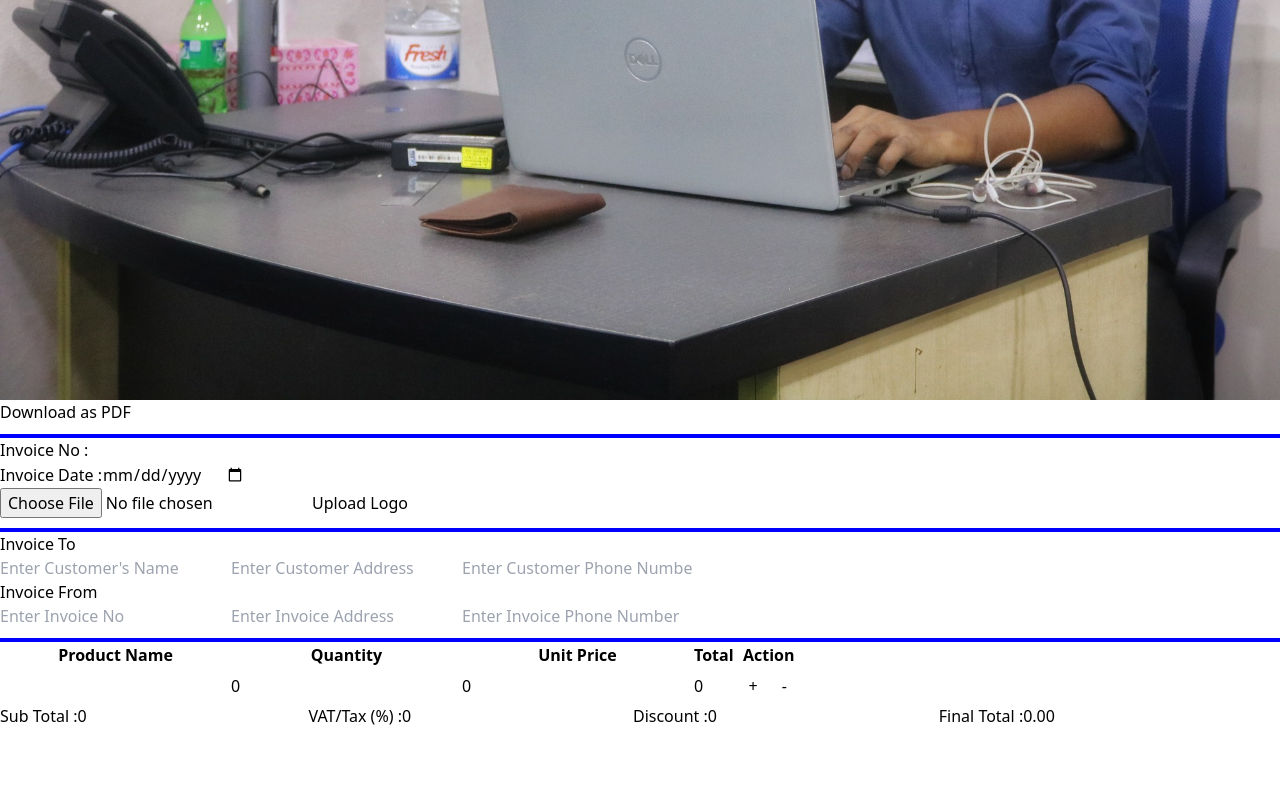
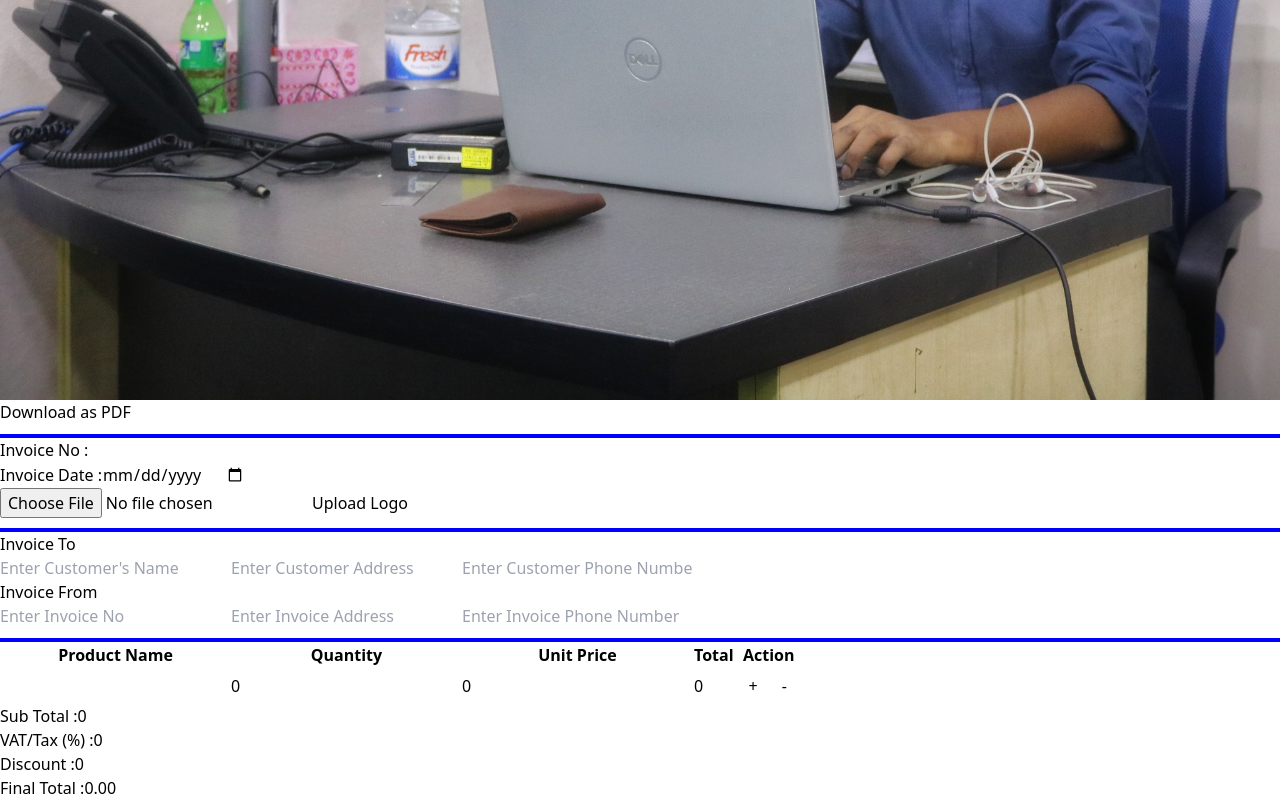
Before and after one commit to dassajib/Invoice-Management, a React (Vite) app: page /create-invoice in a window 1280 px wide. Shown: the part 874-1674 px from the top of the page. Before the commit the page ends 1602 px from the top, so only its background shows below. Built offline with nearby package versions, Linux system fonts and the light colour scheme.

Commit message:
sub total alignment done

```diff
--- a/src/components/CalculationTable/CalculationTable.jsx
+++ b/src/components/CalculationTable/CalculationTable.jsx
@@ -53,7 +53,7 @@ const CalculationTable = () => {
 
   return (
     <div>
-      <table class="table-auto mt-4 w-full">
+      <table className="table-auto mt-4 w-full">
         <thead>
           <tr>
             <th>Product Name</th>
@@ -108,9 +108,7 @@ const CalculationTable = () => {
                 />
               </td>
               <td style={{ borderStyle: "hidden" }}>{product.total}</td>
-              <td
-                style={{ borderStyle: "hidden", padding: 4 }}
-              >
+              <td style={{ borderStyle: "hidden", padding: 4 }}>
                 {index === products.length - 1 && (
                   <button
                     type="button"
@@ -139,48 +137,48 @@ const CalculationTable = () => {
         </tbody>
       </table>
 
-      <div class="grid gap-4">
-        <div class="grid grid-cols-3 gap-4">
+      <div className="grid gap-4 mt-5 mb-20">
+        <div className="grid grid-cols-3">
           <div></div>
           <div></div>
           <div>
             <form>
-              <label column sm={6}>
-                Sub Total :
-              </label>
+              <div className="flex justify-between">
+                <label>Sub Total :</label>
                 <input
-                className="border-0"
+                  className="border-0 w-36"
                   type="number"
                   readOnly
                   value={calculateSubTotal()}
                 />
-              <label column sm={6}>
-                VAT/Tax (%) :
-              </label>
+              </div>
+              <div className="flex justify-between">
+                <label>VAT/Tax (%) :</label>
                 <input
-                className="border-0"
+                  className="border-0 w-36"
                   type="number"
                   value={vatTax}
                   onChange={(e) => setVatTax(parseFloat(e.target.value))}
                 />
-              <label column sm={6}>
-                Discount :
-              </label>
+              </div>
+              <div className="flex justify-between">
+                <label>Discount :</label>
                 <input
-                className="border-0"
+                  className="border-0 w-36"
                   type="number"
                   value={discount}
                   onChange={(e) => setDiscount(parseFloat(e.target.value))}
                 />
-              <label column sm={6}>
-                Final Total :
-              </label>
+              </div>
+              <div className="flex justify-between">
+                <label>Final Total :</label>
                 <input
-                className="border-0"
+                  className="border-0 w-36"
                   type="number"
                   readOnly
                   value={calculateFinalTotal()}
                 />
+              </div>
             </form>
           </div>
         </div>
```
Lines whose indentation alone changed are shown as unchanged.
